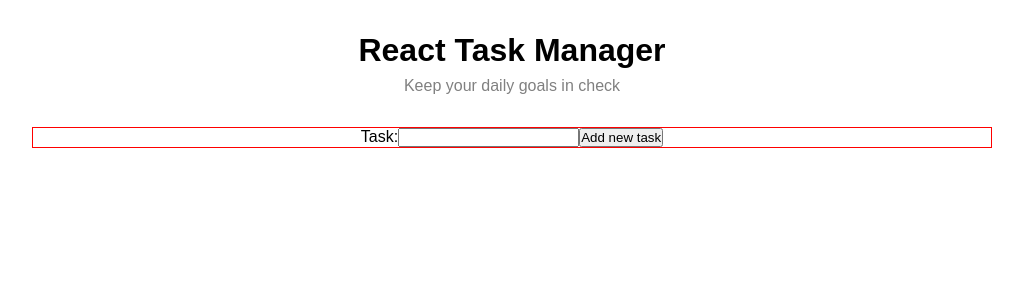
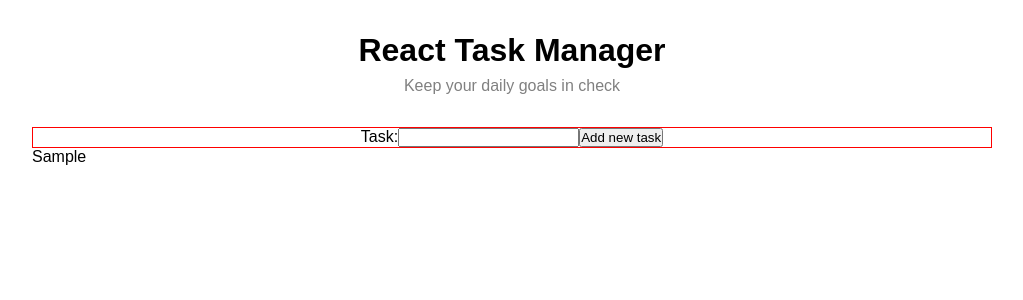
Before and after one commit to augustojs1/react-task-manager, a React (Create React App) app: page / in a window 1280 px wide. Both pictures are taken after typing "Sample" into the empty fields and a click on the button "Add new task". Shown: the top 300 px of the page, without its empty margins (128-1151 px from the left). Built offline with nearby package versions, Linux system fonts and the light colour scheme.

Commit message:
Render tasks logic done

```diff
--- a/src/Components/Form/AddTask.jsx
+++ b/src/Components/Form/AddTask.jsx
@@ -1,5 +1,6 @@
 import React from 'react';
 import styles from "./AddTask.module.css";
+import Tasks from '../TaskFilter/Tasks';
 
 const AddTask = () => {
     const [form, setForm] = React.useState('');
@@ -25,6 +26,7 @@ const AddTask = () => {
     console.log(taskList);
 
     return (
+        <>
             <div>
                 <form onSubmit={handleSubmit} className={styles.FormContainer}>
                     <label htmlFor="">Task:</label>
@@ -32,6 +34,10 @@ const AddTask = () => {
                     <button>Add new task</button>
                 </form>
             </div>
+            {taskList.map((task, index) => (
+                <Tasks key={index} title={task.title} />
+            ))}
+        </>
     )
 }
 
--- a/src/Components/Form/AddTask.module.css
+++ b/src/Components/Form/AddTask.module.css
@@ -1,4 +1,4 @@
 .FormContainer {
+    text-align: center;
     border: 1px solid red;
-    text-align: center;
 }
--- /dev/null
+++ b/src/Components/TaskFilter/Tasks.jsx
@@ -0,0 +1,11 @@
+import React from 'react';
+
+const Tasks = ({ title }) => {
+    return (
+        <div>
+            <p>{title}</p>
+        </div>
+    )
+}
+
+export default Tasks;
--- a/src/Header.module.css
+++ b/src/Header.module.css
@@ -6,7 +6,7 @@ h1 {
     padding: 2rem 2rem 0.5rem 2rem;
 }
 
-p {
+header p {
     color: gray;
     margin-bottom: 2rem;
 }
```
Also changed, not shown: src/Components/TaskFilter/Tasks.module.css (added). Lines whose indentation alone changed are shown as unchanged.
